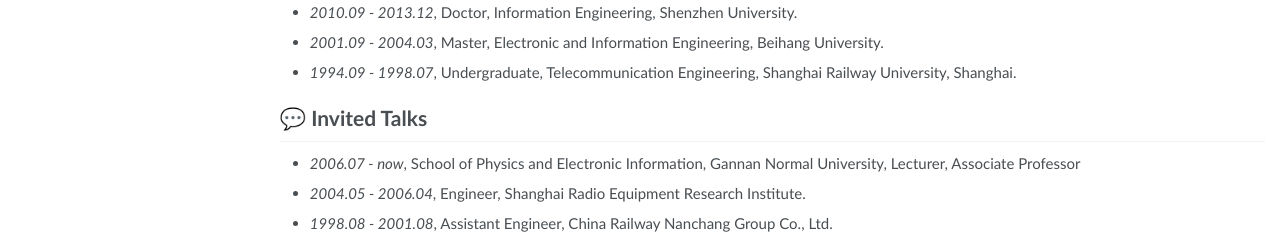
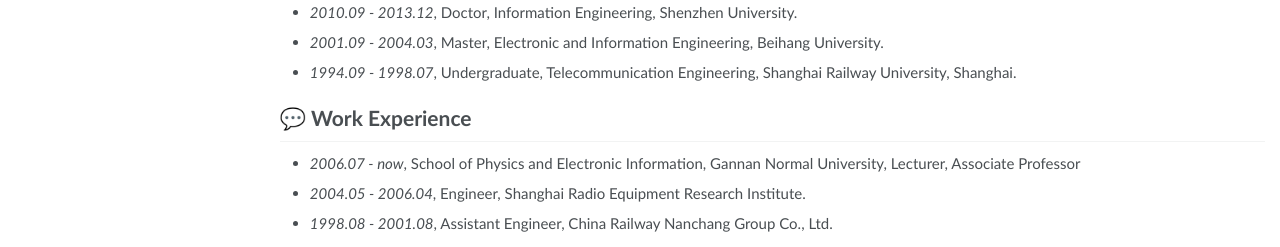
Before and after one commit to zhdongyuan/liqiusheng, a Jekyll site: the page built from _pages/about.md, in a window 1280 px wide and 900 px high, scrolled down 1902 px. Shown: the part 650-897 px from the top of the window. Built offline with Jekyll 4.4.1, drawn with Linux system fonts in a browser that asks for light colours.

Commit message:
Update about.md

```diff
--- a/_pages/about.md
+++ b/_pages/about.md
@@ -88,7 +88,7 @@ My research interests include algorithm innovation and system application in rad
 - *2001.09 - 2004.03*, Master, Electronic and Information Engineering, Beihang University.
 - *1994.09 - 1998.07*, Undergraduate, Telecommunication Engineering, Shanghai Railway University, Shanghai.
 
-# 💬 Invited Talks
+# 💬 Work Experience
 
 - *2006.07 - now*, School of Physics and Electronic Information, Gannan Normal University, Lecturer, Associate Professor
 - *2004.05 - 2006.04*, Engineer, Shanghai Radio Equipment Research Institute.
```
